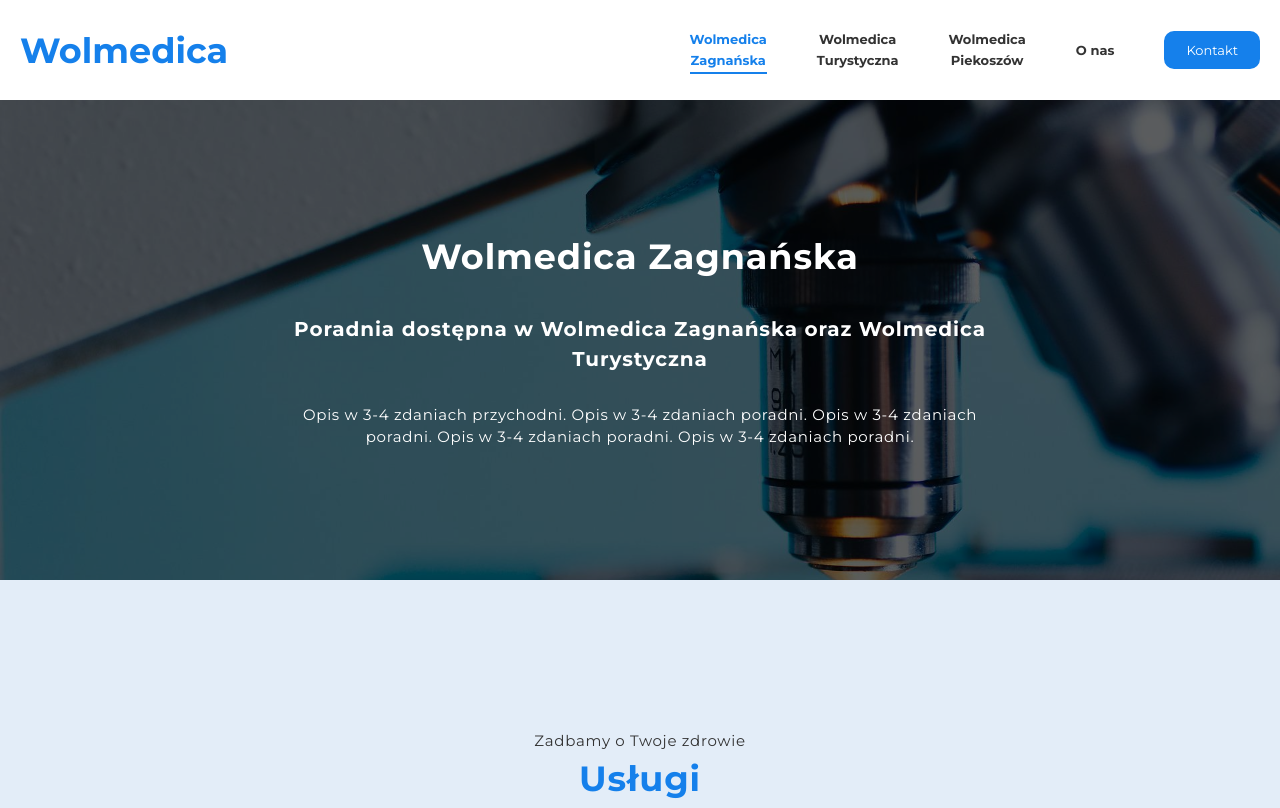
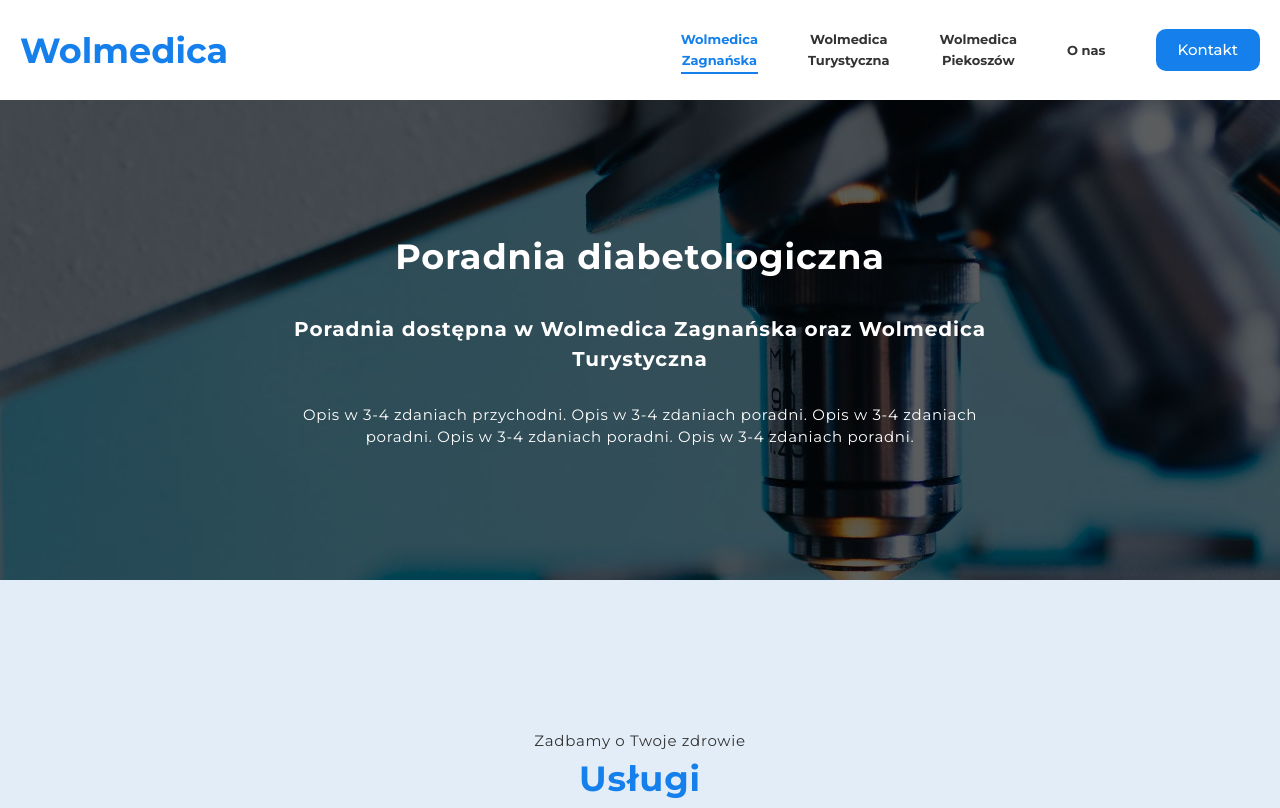
Before and after one commit to osowskimateusz97/tajny-projekt, a plain HTML site: page pages/poradnia-diabetologiczna.html in a window 1280 px wide. Shown: the top 808 px of the page. Drawn offline with Linux system fonts and the light colour scheme.

Commit message:
Remove spacing from specializations paragraph

```diff
--- a/pages/poradnia-diabetologiczna.html
+++ b/pages/poradnia-diabetologiczna.html
@@ -61,7 +61,7 @@
     <section class="section section__container section__container--first specific-clinic">
         <img class="specific-clinic__img" src="../assets/images/clinic-diabetology.jpg" alt="Szpital Zagnańska">
         <div class="specific-clinic__description">
-            <h1 class="specific-clinic__title heading heading--isBig">Wolmedica Zagnańska</h1>
+            <h1 class="specific-clinic__title heading heading--isBig">Poradnia diabetologiczna</h1>
             <h2 class="specific-clinic__subtitle heading">Poradnia dostępna w Wolmedica Zagnańska oraz Wolmedica Turystyczna</h2>
             <p class="specific-clinic__content paragraph">Opis w 3-4 zdaniach przychodni. Opis w 3-4
                 zdaniach poradni. Opis w 3-4 zdaniach poradni. Opis w 3-4 zdaniach poradni.
--- a/scss/components/_buttons.scss
+++ b/scss/components/_buttons.scss
@@ -6,7 +6,8 @@
     border: 2px solid $blue;
     color: $white;
     transition: all 0.2s ease;
-    font-size: map-get($fontSize, s);
+    font-size: map-get($fontSize, m);
+    font-weight: 500;
     display: block;
     &:hover{
         background-color: transparent;
--- a/scss/pages/_specializations.scss
+++ b/scss/pages/_specializations.scss
@@ -11,7 +11,6 @@
         display: flex;
         flex-direction: column;
         align-items: center;
-        gap: 3rem;
 
         &__paragraph {
             width: 60%;
```
Also changed, not shown: css/index.css, 1 other file.
